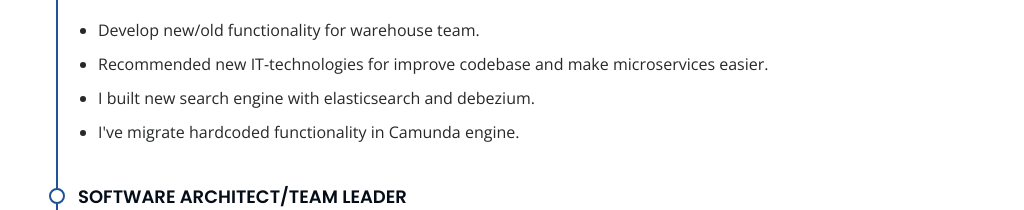
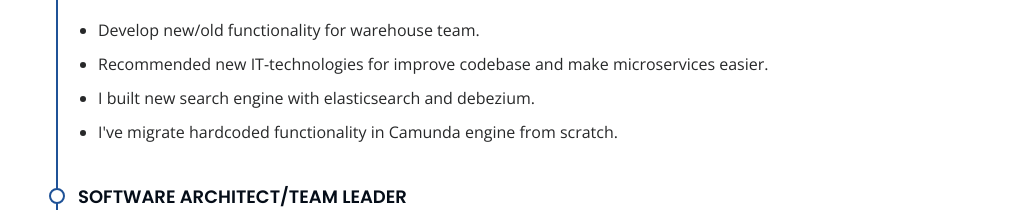
Before and after one commit to alexey-plotnikoff/resume, an Angular app: page / in a window 1280 px wide. Shown: the part 2620-2830 px from the top of the page, without its empty margins (256-1280 px from the left). Built offline with nearby package versions, Linux system fonts and the light colour scheme; what ngx-typed-js would draw is missing.

Commit message:
update info

```diff
--- a/src/app/main/career/career.component.html
+++ b/src/app/main/career/career.component.html
@@ -15,7 +15,7 @@
             <li>Develop new/old functionality for warehouse team.</li>
             <li>Recommended new IT-technologies for improve codebase and make microservices easier.</li>
             <li>I built new search engine with elasticsearch and debezium.</li>
-            <li>I've migrate hardcoded functionality in Camunda engine.</li>
+            <li>I've migrate hardcoded functionality in Camunda engine from scratch.</li>
           </ul>
         </div>
         <div class="career-item">
```
